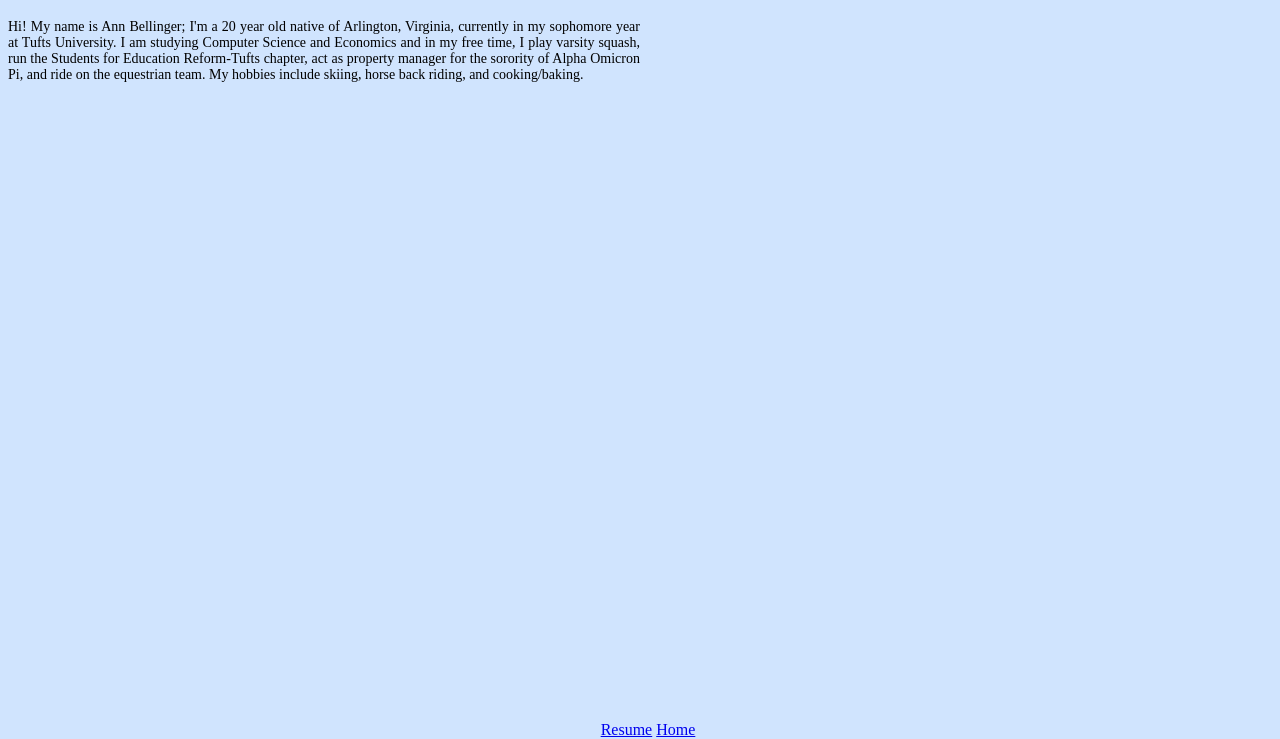
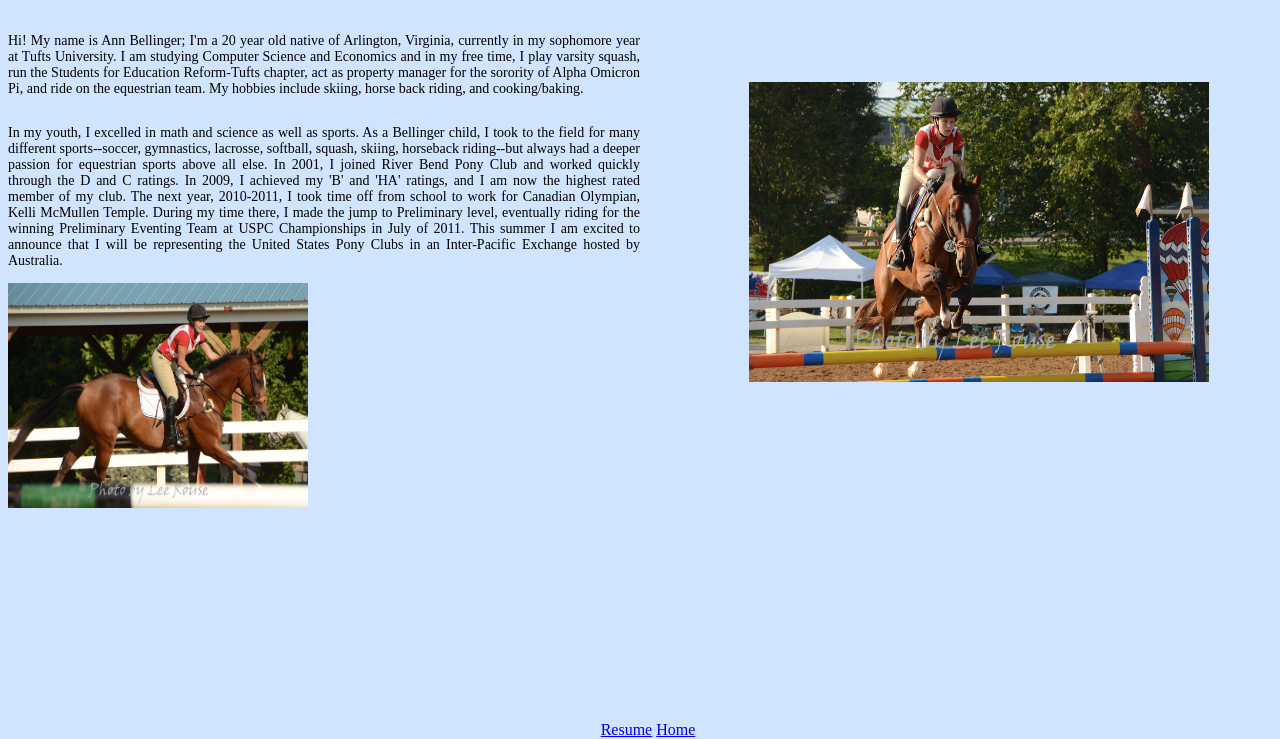
Before and after one commit to AnnBellinger/annbellinger.github.com, a plain HTML site: page bio.html in a window 1280 px wide. Shown: the part 61-800 px from the top of the page. Drawn offline with Linux system fonts and the light colour scheme.

Commit message:
Updated bio

```diff
--- a/bio.css
+++ b/bio.css
@@ -1,7 +1,8 @@
-p {
+p.text {
 	width:50%;
 	text-align:justify;
 	font-size: 14px;
+	float:left;
 }
 
 body{
@@ -15,3 +16,18 @@ body{
 	width:100%;
 	text-align:center;
 }
+
+img.first{
+	display:block;
+    float:left;
+	height:225px;
+	width:300px;
+}
+
+img.second{
+	display:block;
+	float:right;
+	margin:5%;
+	height:300px;
+	width:460px;
+}
--- a/bio.html
+++ b/bio.html
@@ -9,8 +9,13 @@
 
 <body>
 <h1> Biography </h1>
-<p> Hi! My name is Ann Bellinger; I'm a 20 year old native of Arlington, Virginia, currently in my sophomore year at Tufts University. I am studying Computer Science and Economics and in my free time, I play varsity squash, run the Students for Education Reform-Tufts chapter, act as property manager for the sorority of Alpha Omicron Pi, and ride on the equestrian team. My hobbies include skiing, horse back riding, and cooking/baking.
+<div id="split">
+<p class="text"> Hi! My name is Ann Bellinger; I'm a 20 year old native of Arlington, Virginia, currently in my sophomore year at Tufts University. I am studying Computer Science and Economics and in my free time, I play varsity squash, run the Students for Education Reform-Tufts chapter, act as property manager for the sorority of Alpha Omicron Pi, and ride on the equestrian team. My hobbies include skiing, horse back riding, and cooking/baking.
 </p>
+<img class="second" src="Gus2.png" alt="Ann jumping Gus" /></p>
+<p class="text"> In my youth, I excelled in math and science as well as sports. As a Bellinger child, I took to the field for many different sports--soccer, gymnastics, lacrosse, softball, squash, skiing, horseback riding--but always had a deeper passion for equestrian sports above all else. In 2001, I joined River Bend Pony Club and worked quickly through the D and C ratings. In 2009, I achieved my 'B' and 'HA' ratings, and I am now the highest rated member of my club. The next year, 2010-2011, I took time off from school to work for Canadian Olympian, Kelli McMullen Temple. During my time there, I made the jump to Preliminary level, eventually riding for the winning Preliminary Eventing Team at USPC Championships in July of 2011. This summer I am excited to announce that I will be representing the United States Pony Clubs in an Inter-Pacific Exchange hosted by Australia. </p>
+</div>
+<p><img class="first" src="Gus.png" alt="Ann on Gus" />
 <div id="footer">
 <a href="resume.html">Resume</a>
 <a href="index.html">Home</a>
```
Also changed, not shown: Gus2.png (added).
